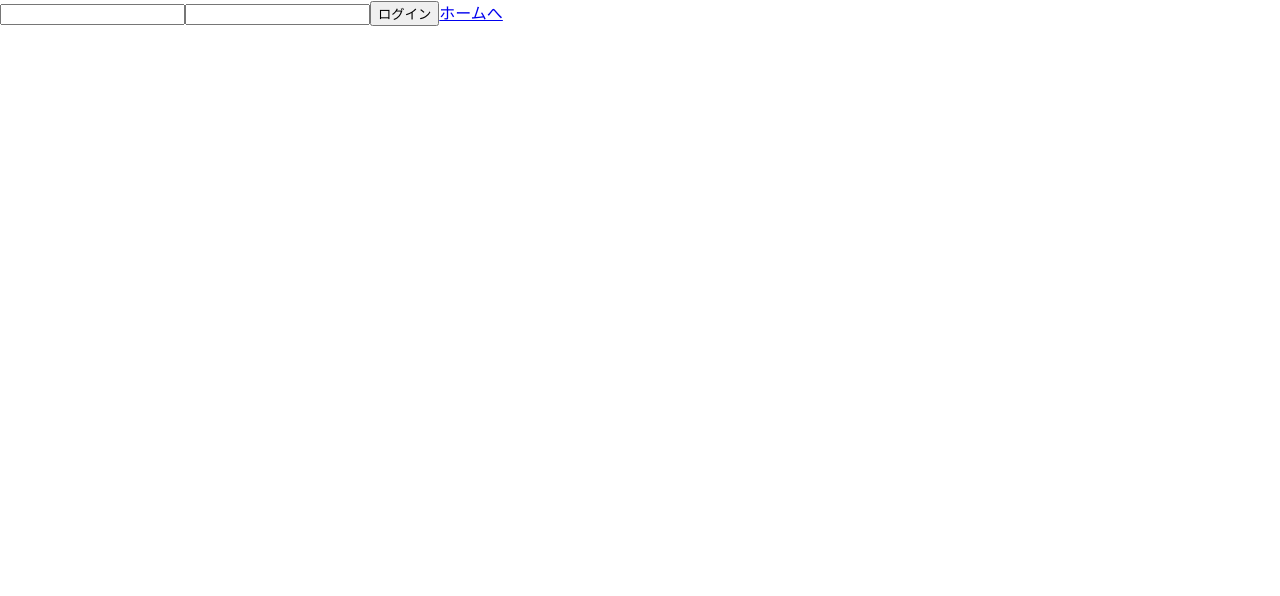
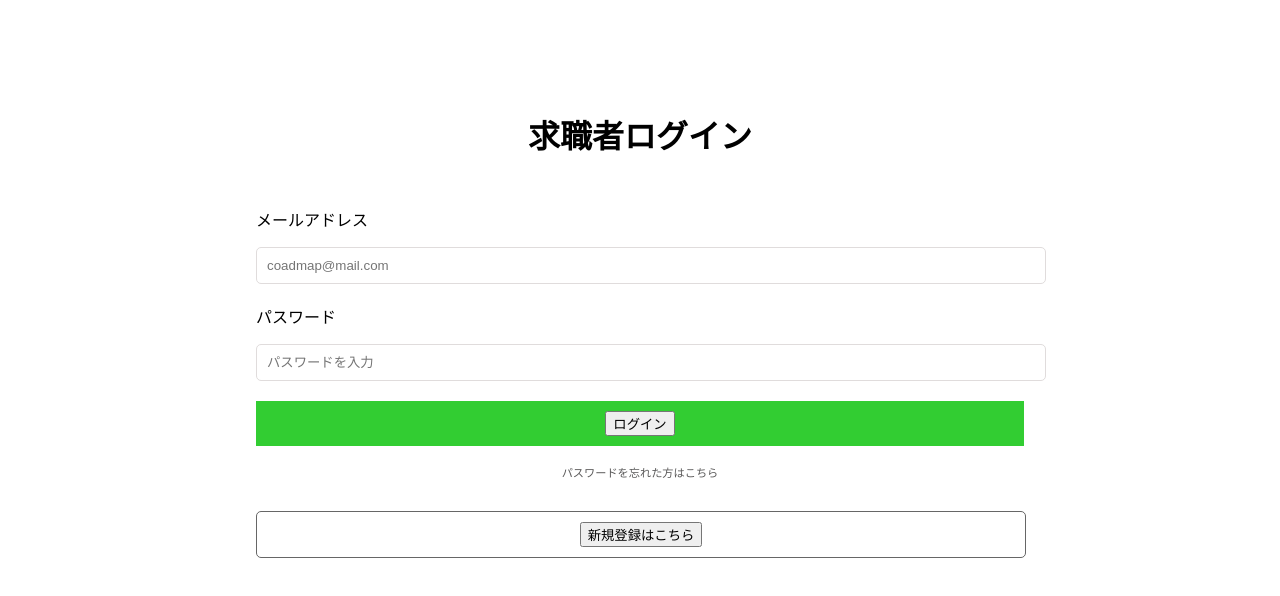
Before and after one commit to yoseei/gulliver_works_account, a React app: page /sign_in in a window 1280 px wide. Shown: the top 596 px of the page. Built offline with nearby package versions, Linux system fonts and the light colour scheme.

Commit message:
sign-in画面のデザインほぼ完成して、passwordのinputに目を表示させる機能を実装するところ

```diff
--- a/package.json
+++ b/package.json
@@ -25,7 +25,8 @@
     "react-router-dom": "^5.2.0",
     "recoil": "^0.1.2",
     "ress": "^4.0.0",
-    "typescript": "^4.2.3"
+    "typescript": "^4.2.3",
+    "yarn": "^1.22.11"
   },
   "eslintConfig": {
     "extends": "react-app"
--- a/src/scenes/signIn/index.tsx
+++ b/src/scenes/signIn/index.tsx
@@ -1,6 +1,7 @@
 import React, { useEffect } from "react";
 import { useForm } from "react-hook-form";
 import { Link, useHistory } from "react-router-dom";
+import { ScriptSnapshot } from "typescript";
 import { useCurrentAccount } from "../../hooks/useCurrentAccount";
 import styles from "./style.module.scss";
 import { SignInParams, useSignInPresenter } from "./useSignInPresenter";
@@ -20,12 +21,41 @@ const SignInPage = () => {
   };
   return (
     <div className={styles.page}>
-      <form onSubmit={handleSubmit(onSubmit)}>
-        <input name="account.email" ref={register} />
-        <input name="account.password" ref={register} />
-        <button>ログイン</button>
-        <Link to="/">ホームへ</Link>
-      </form>
+      <div className={styles.login_container}>
+        <h1>求職者ログイン</h1>
+        <form onSubmit={handleSubmit(onSubmit)}>
+          <div className={styles.emailInput_wrapper}>
+            <p>メールアドレス</p>
+            <input
+              className={styles.input}
+              name="account.email"
+              placeholder="coadmap@mail.com"
+              ref={register}
+              type="email"
+            />
+          </div>
+          <div className={styles.passwordInput_wrapper}>
+            <p>パスワード</p>
+            <input
+              className={styles.input}
+              name="account.password"
+              placeholder="パスワードを入力"
+              ref={register}
+              type="password"
+            />
+          </div>
+          <div className={styles.loginButton_wrapper}>
+            <button>ログイン</button>
+          </div>
+          <div className={styles.passwordLink_wrapper}>
+            <a href="">パスワードを忘れた方はこちら</a>
+          </div>
+          <div className={styles.signUp_wrapper}>
+            <button>新規登録はこちら</button>
+          </div>
+          {/* <Link to="/">ホームへ</Link> */}
+        </form>
+      </div>
     </div>
   );
 };
--- a/src/scenes/signIn/style.module.scss
+++ b/src/scenes/signIn/style.module.scss
@@ -1,4 +1,66 @@
 .page {
-  max-width: 960px;
-  width: 100%;
+  max-width: 100vw;
+  height: 100vh;
+  display: flex;
+  justify-content: center;
+  h1 {
+    margin-bottom: 50px;
+  }
+  .login_container {
+    margin-top: 90px;
+    width: 60%;
+    height: 50vh;
+    text-align: center;
+    .emailInput_wrapper {
+      margin-top: 20px;
+      p {
+        text-align: left;
+      }
+      .input {
+        width: 100%;
+        border: 1px solid rgb(224, 220, 220);
+        padding: 10px;
+        border-radius: 5px;
+      }
+    }
+    .passwordInput_wrapper {
+      margin-top: 20px;
+      p {
+        text-align: left;
+      }
+      .input {
+        width: 100%;
+        border: 1px solid rgb(224, 220, 220);
+        border-radius: 5px;
+        padding: 10px;
+      }
+    }
+    .loginButton_wrapper {
+      background: limegreen;
+      color: white;
+      font-weight: 500;
+      font-size: 0.8rem;
+      margin: 20px 0 10px;
+      padding: 10px 0;
+      width: 100%;
+    }
+    .passwordLink_wrapper {
+      margin: 15px 0 30px;
+      a {
+        text-decoration: none;
+        color: rgb(90, 89, 89);
+        font-size: 0.7rem;
+      }
+    }
+    .signUp_wrapper {
+      border: 1px solid rgb(102, 102, 102);
+      border-radius: 5px;
+      color: rgb(102, 102, 102);
+      font-weight: 500;
+      font-size: 0.8rem;
+      margin: 20px 0 10px;
+      padding: 10px 0;
+      width: 100%;
+    }
+  }
 }
```
Also changed, not shown: 2 other files (tests, documents, lock files or other folders).
